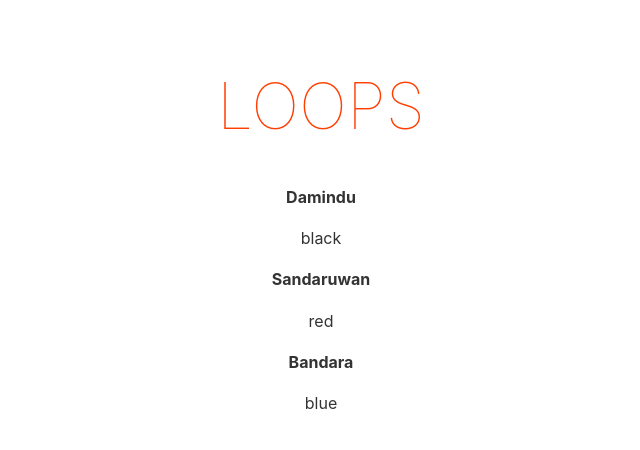
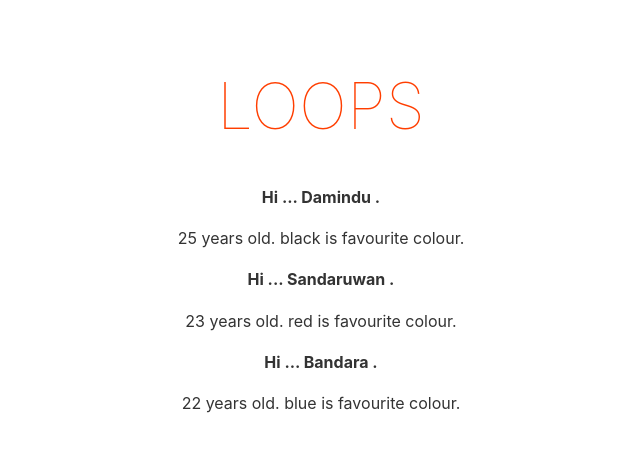
Before and after one commit to DaminduSandaruwan/LearnSvelte, a Svelte app in the folder learnloops/: page / in a window 1280 px wide. Shown: the top 450 px of the page, without its empty margins (319-959 px from the left). Built offline with nearby package versions, Linux system fonts and the light colour scheme.

Commit message:
print eelement using each-loops

```diff
--- a/learnloops/src/App.svelte
+++ b/learnloops/src/App.svelte
@@ -8,18 +8,12 @@
 
 <main>
 	<h1>Loops</h1>
-	<div>
-		<h4>{people[0].name}</h4>
-		<p>{people[0].favcolor}</p>
-	</div>
-	<div>
-		<h4>{people[1].name}</h4>
-		<p>{people[1].favcolor}</p>
-	</div>
-	<div>
-		<h4>{people[2].name}</h4>
-		<p>{people[2].favcolor}</p>
-	</div>
+	{#each people as person}
+		<div>
+			<h4>Hi ... {person.name} .</h4>
+			<p>{person.age} years old. {person.favcolor} is favourite colour.</p>
+		</div>
+	{/each}
 </main>
 
 <style>
```
Also changed, not shown: 1 other file (tests, documents, lock files or other folders).
